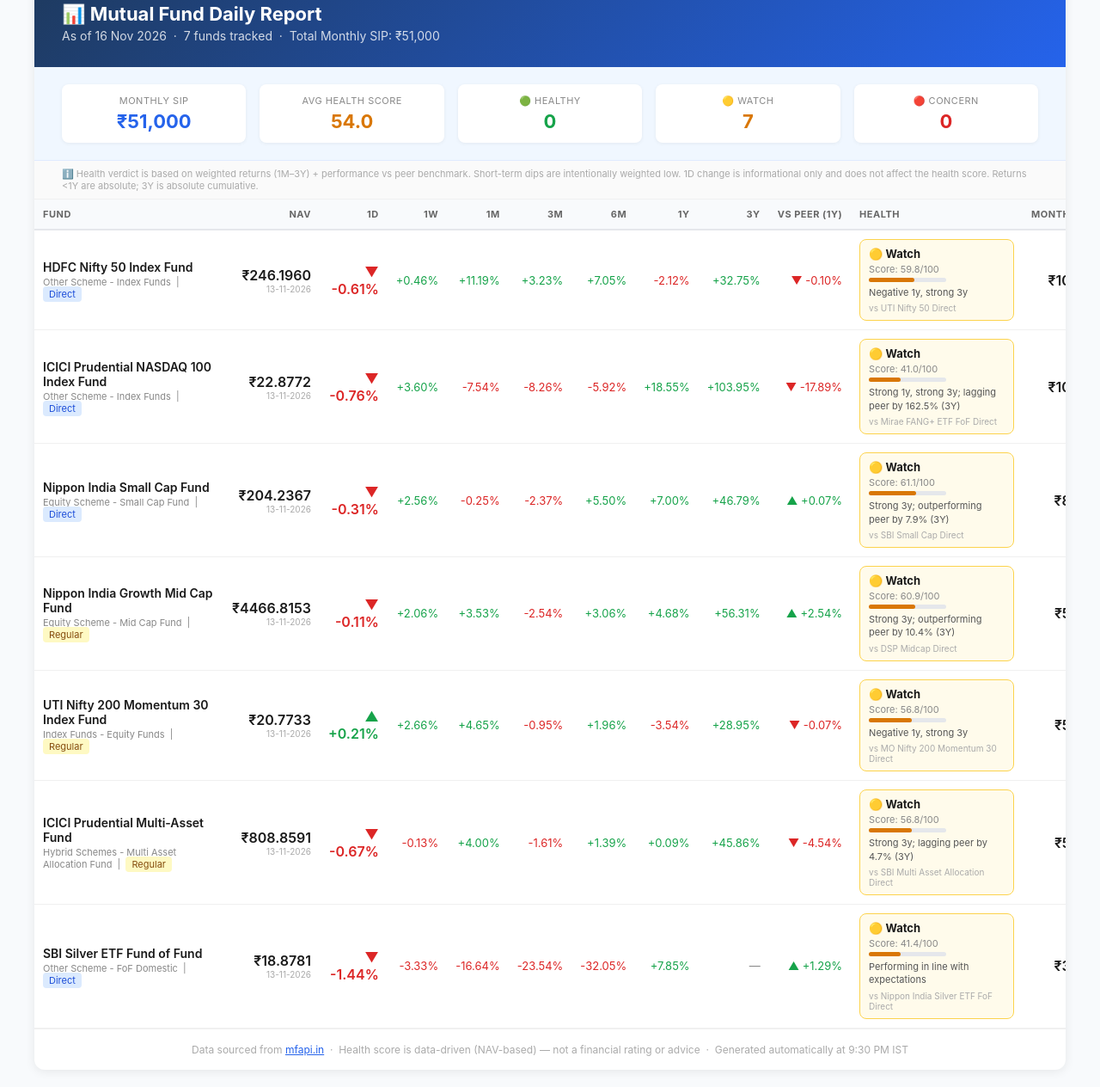
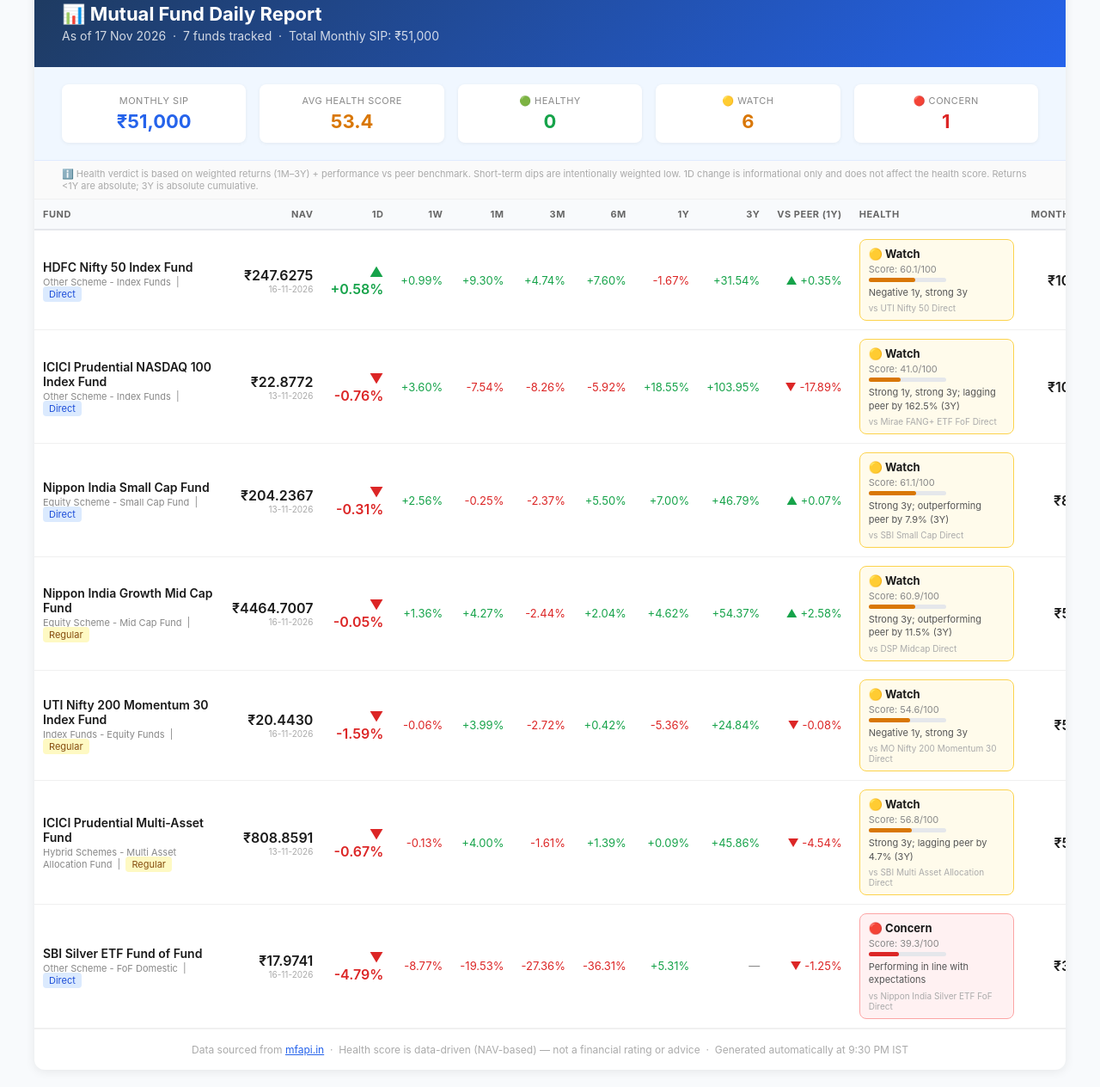
Before and after one commit to muralmu/mutual-fund-tracker, a plain HTML site: page index.html in a window 1280 px wide. Shown: the part 45-1309 px from the top of the page at 86% size. Drawn offline with Linux system fonts and the light colour scheme.

Commit message:
chore: daily fund report 2026-11-16

```diff
--- a/index.html
+++ b/index.html
@@ -3,7 +3,7 @@
 <head>
 <meta charset="UTF-8">
 <meta name="viewport" content="width=device-width, initial-scale=1.0">
-<title>Mutual Fund Daily Report — 16 Nov 2026</title>
+<title>Mutual Fund Daily Report — 17 Nov 2026</title>
 <style>
   body { font-family: -apple-system, BlinkMacSystemFont, 'Segoe UI', sans-serif; background:#f8fafc; margin:0; padding:20px; color:#1a1a1a; }
   .container { max-width:1200px; margin:0 auto; background:#fff; border-radius:12px; box-shadow:0 2px 12px rgba(0,0,0,0.08); overflow:hidden; }
@@ -28,7 +28,7 @@
 
   <div class="header">
     <h1>📊 Mutual Fund Daily Report</h1>
-    <p>As of 16 Nov 2026 &nbsp;·&nbsp; 7 funds tracked &nbsp;·&nbsp; Total Monthly SIP: ₹51,000</p>
+    <p>As of 17 Nov 2026 &nbsp;·&nbsp; 7 funds tracked &nbsp;·&nbsp; Total Monthly SIP: ₹51,000</p>
   </div>
 
   <div class="summary">
@@ -38,7 +38,7 @@
     </div>
     <div class="summary-card">
       <div class="label">Avg Health Score</div>
-      <div class="value" style="color:#d97706;">54.0</div>
+      <div class="value" style="color:#d97706;">53.4</div>
     </div>
     <div class="summary-card">
       <div class="label">🟢 Healthy</div>
@@ -46,11 +46,11 @@
     </div>
     <div class="summary-card">
       <div class="label">🟡 Watch</div>
-      <div class="value" style="color:#d97706;">7</div>
+      <div class="value" style="color:#d97706;">6</div>
     </div>
     <div class="summary-card">
       <div class="label">🔴 Concern</div>
-      <div class="value" style="color:#dc2626;">0</div>
+      <div class="value" style="color:#dc2626;">1</div>
     </div>
   </div>
 
@@ -86,25 +86,25 @@
                 <div style="font-size:11px;color:#888;margin-top:2px;">Other Scheme - Index Funds &nbsp;|&nbsp; <span style="background:#dbeafe;color:#1d4ed8;padding:2px 7px;border-radius:4px;font-size:11px;">Direct</span></div>
             </td>
             <td style="text-align:right;padding:8px 10px;">
-              <div style="font-weight:600;">₹246.1960</div>
-              <div style="font-size:10px;color:#aaa;">13-11-2026</div>
+              <div style="font-weight:600;">₹247.6275</div>
+              <div style="font-size:10px;color:#aaa;">16-11-2026</div>
             </td>
-            <td style="text-align:right;padding:8px 10px;color:#dc2626;font-weight:600;">▼ -0.61%</td>
-            <td style="text-align:right;color:#16a34a;padding:8px 10px;font-size:13px;">+0.46%</td>
-            <td style="text-align:right;color:#16a34a;padding:8px 10px;font-size:13px;">+11.19%</td>
-            <td style="text-align:right;color:#16a34a;padding:8px 10px;font-size:13px;">+3.23%</td>
-            <td style="text-align:right;color:#16a34a;padding:8px 10px;font-size:13px;">+7.05%</td>
-            <td style="text-align:right;color:#dc2626;padding:8px 10px;font-size:13px;">-2.12%</td>
-            <td style="text-align:right;color:#16a34a;padding:8px 10px;font-size:13px;">+32.75%</td>
-            <td style="text-align:right;padding:8px 10px;color:#dc2626;font-size:13px;">▼ -0.10%</td>
+            <td style="text-align:right;padding:8px 10px;color:#16a34a;font-weight:600;">▲ +0.58%</td>
+            <td style="text-align:right;color:#16a34a;padding:8px 10px;font-size:13px;">+0.99%</td>
+            <td style="text-align:right;color:#16a34a;padding:8px 10px;font-size:13px;">+9.30%</td>
+            <td style="text-align:right;color:#16a34a;padding:8px 10px;font-size:13px;">+4.74%</td>
+            <td style="text-align:right;color:#16a34a;padding:8px 10px;font-size:13px;">+7.60%</td>
+            <td style="text-align:right;color:#dc2626;padding:8px 10px;font-size:13px;">-1.67%</td>
+            <td style="text-align:right;color:#16a34a;padding:8px 10px;font-size:13px;">+31.54%</td>
+            <td style="text-align:right;padding:8px 10px;color:#16a34a;font-size:13px;">▲ +0.35%</td>
 
         <td style="padding:10px;min-width:180px;">
           <div style="background:#fffbeb;border:1px solid #fcd34d;border-radius:8px;padding:8px 10px;">
             <div style="font-size:13px;font-weight:700;">🟡 Watch</div>
 
-    <div style="font-size:11px;color:#888;margin-top:3px;">Score: 59.8/100</div>
+    <div style="font-size:11px;color:#888;margin-top:3px;">Score: 60.1/100</div>
     <div style="background:#e5e7eb;border-radius:4px;height:5px;margin-top:3px;width:90px;">
-      <div style="background:#d97706;width:59%;height:5px;border-radius:4px;"></div>
+      <div style="background:#d97706;width:60%;height:5px;border-radius:4px;"></div>
     </div>
             <div style="font-size:11px;color:#555;margin-top:5px;line-height:1.4;">Negative 1y, strong 3y</div>
             <div style="font-size:10px;color:#aaa;margin-top:4px;">vs UTI Nifty 50 Direct</div>
@@ -182,17 +182,17 @@
                 <div style="font-size:11px;color:#888;margin-top:2px;">Equity Scheme - Mid Cap Fund &nbsp;|&nbsp; <span style="background:#fef9c3;color:#854d0e;padding:2px 7px;border-radius:4px;font-size:11px;">Regular</span></div>
             </td>
             <td style="text-align:right;padding:8px 10px;">
-              <div style="font-weight:600;">₹4466.8153</div>
-              <div style="font-size:10px;color:#aaa;">13-11-2026</div>
+              <div style="font-weight:600;">₹4464.7007</div>
+              <div style="font-size:10px;color:#aaa;">16-11-2026</div>
             </td>
-            <td style="text-align:right;padding:8px 10px;color:#dc2626;font-weight:600;">▼ -0.11%</td>
-            <td style="text-align:right;color:#16a34a;padding:8px 10px;font-size:13px;">+2.06%</td>
-            <td style="text-align:right;color:#16a34a;padding:8px 10px;font-size:13px;">+3.53%</td>
-            <td style="text-align:right;color:#dc2626;padding:8px 10px;font-size:13px;">-2.54%</td>
-            <td style="text-align:right;color:#16a34a;padding:8px 10px;font-size:13px;">+3.06%</td>
-            <td style="text-align:right;color:#16a34a;padding:8px 10px;font-size:13px;">+4.68%</td>
-            <td style="text-align:right;color:#16a34a;padding:8px 10px;font-size:13px;">+56.31%</td>
-            <td style="text-align:right;padding:8px 10px;color:#16a34a;font-size:13px;">▲ +2.54%</td>
+            <td style="text-align:right;padding:8px 10px;color:#dc2626;font-weight:600;">▼ -0.05%</td>
+            <td style="text-align:right;color:#16a34a;padding:8px 10px;font-size:13px;">+1.36%</td>
+            <td style="text-align:right;color:#16a34a;padding:8px 10px;font-size:13px;">+4.27%</td>
+            <td style="text-align:right;color:#dc2626;padding:8px 10px;font-size:13px;">-2.44%</td>
+            <td style="text-align:right;color:#16a34a;padding:8px 10px;font-size:13px;">+2.04%</td>
+            <td style="text-align:right;color:#16a34a;padding:8px 10px;font-size:13px;">+4.62%</td>
+            <td style="text-align:right;color:#16a34a;padding:8px 10px;font-size:13px;">+54.37%</td>
+            <td style="text-align:right;padding:8px 10px;color:#16a34a;font-size:13px;">▲ +2.58%</td>
 
         <td style="padding:10px;min-width:180px;">
           <div style="background:#fffbeb;border:1px solid #fcd34d;border-radius:8px;padding:8px 10px;">
@@ -202,7 +202,7 @@
     <div style="background:#e5e7eb;border-radius:4px;height:5px;margin-top:3px;width:90px;">
       <div style="background:#d97706;width:60%;height:5px;border-radius:4px;"></div>
     </div>
-            <div style="font-size:11px;color:#555;margin-top:5px;line-height:1.4;">Strong 3y; outperforming peer by 10.4% (3Y)</div>
+            <div style="font-size:11px;color:#555;margin-top:5px;line-height:1.4;">Strong 3y; outperforming peer by 11.5% (3Y)</div>
             <div style="font-size:10px;color:#aaa;margin-top:4px;">vs DSP Midcap Direct</div>
           </div>
         </td>
@@ -214,25 +214,25 @@
                 <div style="font-size:11px;color:#888;margin-top:2px;">Index Funds - Equity Funds &nbsp;|&nbsp; <span style="background:#fef9c3;color:#854d0e;padding:2px 7px;border-radius:4px;font-size:11px;">Regular</span></div>
             </td>
             <td style="text-align:right;padding:8px 10px;">
-              <div style="font-weight:600;">₹20.7733</div>
-              <div style="font-size:10px;color:#aaa;">13-11-2026</div>
+              <div style="font-weight:600;">₹20.4430</div>
+              <div style="font-size:10px;color:#aaa;">16-11-2026</div>
             </td>
-            <td style="text-align:right;padding:8px 10px;color:#16a34a;font-weight:600;">▲ +0.21%</td>
-            <td style="text-align:right;color:#16a34a;padding:8px 10px;font-size:13px;">+2.66%</td>
-            <td style="text-align:right;color:#16a34a;padding:8px 10px;font-size:13px;">+4.65%</td>
-            <td style="text-align:right;color:#dc2626;padding:8px 10px;font-size:13px;">-0.95%</td>
-            <td style="text-align:right;color:#16a34a;padding:8px 10px;font-size:13px;">+1.96%</td>
-            <td style="text-align:right;color:#dc2626;padding:8px 10px;font-size:13px;">-3.54%</td>
-            <td style="text-align:right;color:#16a34a;padding:8px 10px;font-size:13px;">+28.95%</td>
-            <td style="text-align:right;padding:8px 10px;color:#dc2626;font-size:13px;">▼ -0.07%</td>
+            <td style="text-align:right;padding:8px 10px;color:#dc2626;font-weight:600;">▼ -1.59%</td>
+            <td style="text-align:right;color:#dc2626;padding:8px 10px;font-size:13px;">-0.06%</td>
+            <td style="text-align:right;color:#16a34a;padding:8px 10px;font-size:13px;">+3.99%</td>
+            <td style="text-align:right;color:#dc2626;padding:8px 10px;font-size:13px;">-2.72%</td>
+            <td style="text-align:right;color:#16a34a;padding:8px 10px;font-size:13px;">+0.42%</td>
+            <td style="text-align:right;color:#dc2626;padding:8px 10px;font-size:13px;">-5.36%</td>
+            <td style="text-align:right;color:#16a34a;padding:8px 10px;font-size:13px;">+24.84%</td>
+            <td style="text-align:right;padding:8px 10px;color:#dc2626;font-size:13px;">▼ -0.08%</td>
 
         <td style="padding:10px;min-width:180px;">
           <div style="background:#fffbeb;border:1px solid #fcd34d;border-radius:8px;padding:8px 10px;">
             <div style="font-size:13px;font-weight:700;">🟡 Watch</div>
 
-    <div style="font-size:11px;color:#888;margin-top:3px;">Score: 56.8/100</div>
+    <div style="font-size:11px;color:#888;margin-top:3px;">Score: 54.6/100</div>
     <div style="background:#e5e7eb;border-radius:4px;height:5px;margin-top:3px;width:90px;">
-      <div style="background:#d97706;width:56%;height:5px;border-radius:4px;"></div>
+      <div style="background:#d97706;width:54%;height:5px;border-radius:4px;"></div>
     </div>
             <div style="font-size:11px;color:#555;margin-top:5px;line-height:1.4;">Negative 1y, strong 3y</div>
             <div style="font-size:10px;color:#aaa;margin-top:4px;">vs MO Nifty 200 Momentum 30 Direct</div>
@@ -278,25 +278,25 @@
                 <div style="font-size:11px;color:#888;margin-top:2px;">Other Scheme - FoF Domestic &nbsp;|&nbsp; <span style="background:#dbeafe;color:#1d4ed8;padding:2px 7px;border-radius:4px;font-size:11px;">Direct</span></div>
             </td>
             <td style="text-align:right;padding:8px 10px;">
-              <div style="font-weight:600;">₹18.8781</div>
-              <div style="font-size:10px;color:#aaa;">13-11-2026</div>
+              <div style="font-weight:600;">₹17.9741</div>
+              <div style="font-size:10px;color:#aaa;">16-11-2026</div>
             </td>
-            <td style="text-align:right;padding:8px 10px;color:#dc2626;font-weight:600;">▼ -1.44%</td>
-            <td style="text-align:right;color:#dc2626;padding:8px 10px;font-size:13px;">-3.33%</td>
-            <td style="text-align:right;color:#dc2626;padding:8px 10px;font-size:13px;">-16.64%</td>
-            <td style="text-align:right;color:#dc2626;padding:8px 10px;font-size:13px;">-23.54%</td>
-            <td style="text-align:right;color:#dc2626;padding:8px 10px;font-size:13px;">-32.05%</td>
-            <td style="text-align:right;color:#16a34a;padding:8px 10px;font-size:13px;">+7.85%</td>
+            <td style="text-align:right;padding:8px 10px;color:#dc2626;font-weight:600;">▼ -4.79%</td>
+            <td style="text-align:right;color:#dc2626;padding:8px 10px;font-size:13px;">-8.77%</td>
+            <td style="text-align:right;color:#dc2626;padding:8px 10px;font-size:13px;">-19.53%</td>
+            <td style="text-align:right;color:#dc2626;padding:8px 10px;font-size:13px;">-27.36%</td>
+            <td style="text-align:right;color:#dc2626;padding:8px 10px;font-size:13px;">-36.31%</td>
+            <td style="text-align:right;color:#16a34a;padding:8px 10px;font-size:13px;">+5.31%</td>
             <td style="text-align:right;color:#888888;padding:8px 10px;font-size:13px;">—</td>
-            <td style="text-align:right;padding:8px 10px;color:#16a34a;font-size:13px;">▲ +1.29%</td>
+            <td style="text-align:right;padding:8px 10px;color:#dc2626;font-size:13px;">▼ -1.25%</td>
 
         <td style="padding:10px;min-width:180px;">
-          <div style="background:#fffbeb;border:1px solid #fcd34d;border-radius:8px;padding:8px 10px;">
-            <div style="font-size:13px;font-weight:700;">🟡 Watch</div>
+          <div style="background:#fff1f2;border:1px solid #fca5a5;border-radius:8px;padding:8px 10px;">
+            <div style="font-size:13px;font-weight:700;">🔴 Concern</div>
 
-    <div style="font-size:11px;color:#888;margin-top:3px;">Score: 41.4/100</div>
+    <div style="font-size:11px;color:#888;margin-top:3px;">Score: 39.3/100</div>
     <div style="background:#e5e7eb;border-radius:4px;height:5px;margin-top:3px;width:90px;">
-      <div style="background:#d97706;width:41%;height:5px;border-radius:4px;"></div>
+      <div style="background:#dc2626;width:39%;height:5px;border-radius:4px;"></div>
     </div>
             <div style="font-size:11px;color:#555;margin-top:5px;line-height:1.4;">Performing in line with expectations</div>
             <div style="font-size:10px;color:#aaa;margin-top:4px;">vs Nippon India Silver ETF FoF Direct</div>
```
